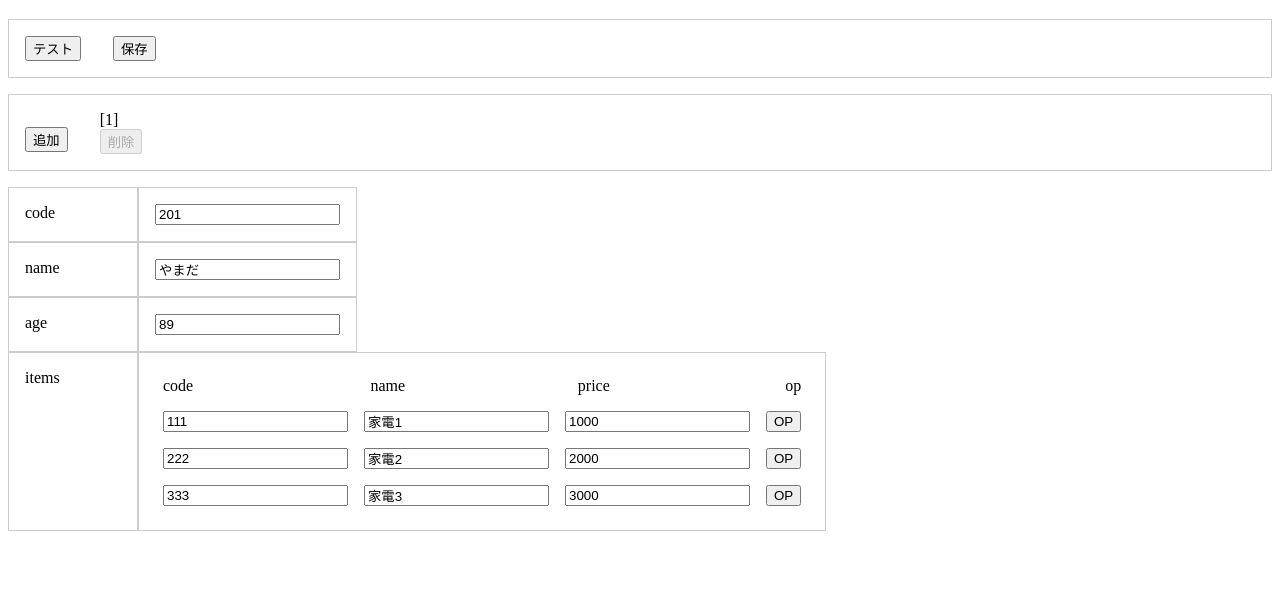
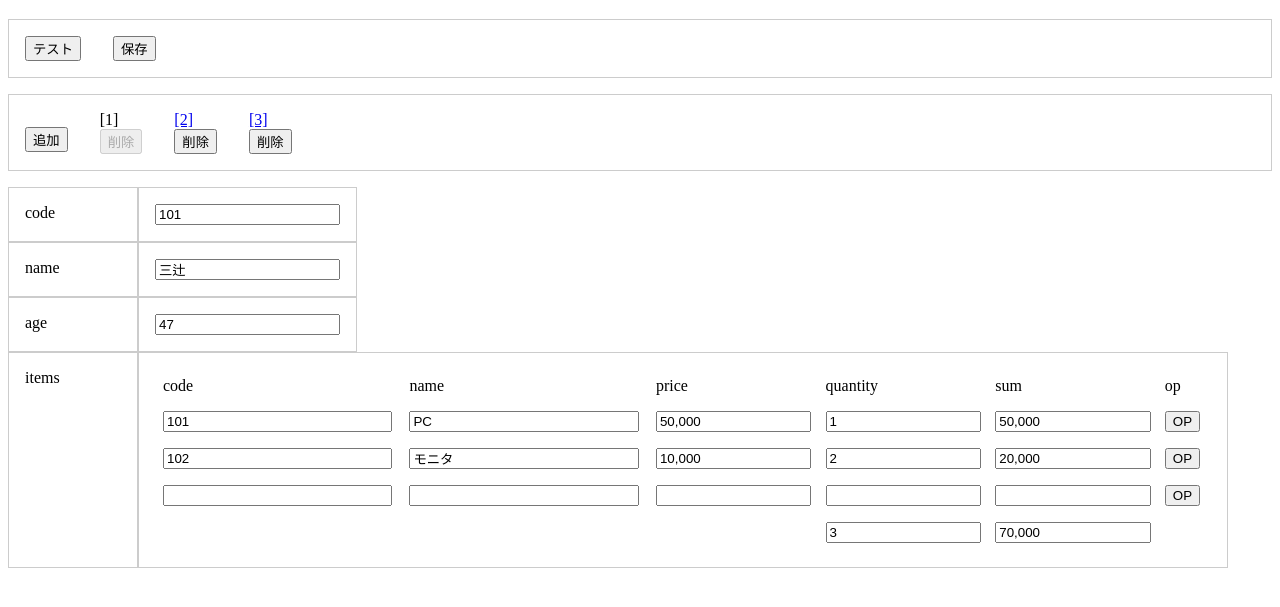
Before and after one commit to mitsuji/polyform, a plain HTML site: page web/polyform.html in a window 1280 px wide. Both pictures are taken after a click on the button "テスト". Shown: the part 61-668 px from the top of the page. Drawn offline with Linux system fonts and the light colour scheme.

Commit message:
mod: 数値のフォーマットと小計・合計

```diff
--- a/web/polyform.css
+++ b/web/polyform.css
@@ -74,11 +74,23 @@ div.form > div > div.items > ul > li > div {
     padding: 0.5em;
 }
 div.form > div > div.items > ul > li > div:nth-child(1) {
-    width:33%;
+    width:24%;
 }
 div.form > div > div.items > ul > li > div:nth-child(2) {
-    width:33%;
+    width:24%;
 }
 div.form > div > div.items > ul > li > div:nth-child(3) {
-    width:33%;
+    width:16%;
 }
+div.form > div > div.items > ul > li > div:nth-child(4) {
+    width:16%;
+}
+div.form > div > div.items > ul > li > div:nth-child(5) {
+    width:16%;
+}
+div.form > div > div.items > ul > li > div:nth-child(6) {
+    width:4%;
+}
+div.form > div > div.items > ul > li > div > input {
+    width: 96%;
+}
--- a/web/polyform.html
+++ b/web/polyform.html
@@ -59,6 +59,12 @@
                   price
                 </div>
                 <div>
+                  quantity
+                </div>
+                <div>
+                  sum
+                </div>
+                <div>
                   op
                 </div>
               </li>
@@ -70,7 +76,13 @@
                   <input type="text" v-model="form.item0.name">
                 </div>
                 <div>
-                  <input type="text" v-model="form.item0.price">
+                  <input type="text" v-model="form.item0.price" @change="calcSum">
+                </div>
+                <div>
+                  <input type="text" v-model="form.item0.quantity" @change="calcSum">
+                </div>
+                <div>
+                  <input type="text" v-model="form.item0.sum" readonly>
                 </div>
                 <div>
                   <button @click="openSubwin(0)">OP</button>
@@ -84,7 +96,13 @@
                   <input type="text" v-model="form.item1.name">
                 </div>
                 <div>
-                  <input type="text" v-model="form.item1.price">
+                  <input type="text" v-model="form.item1.price" @change="calcSum">
+                </div>
+                <div>
+                  <input type="text" v-model="form.item1.quantity" @change="calcSum">
+                </div>
+                <div>
+                  <input type="text" v-model="form.item1.sum" readonly>
                 </div>
                 <div>
                   <button @click="openSubwin(1)">OP</button>
@@ -98,10 +116,32 @@
                   <input type="text" v-model="form.item2.name">
                 </div>
                 <div>
-                  <input type="text" v-model="form.item2.price">
+                  <input type="text" v-model="form.item2.price" @change="calcSum">
+                </div>
+                <div>
+                  <input type="text" v-model="form.item2.quantity" @change="calcSum">
+                </div>
+                <div>
+                  <input type="text" v-model="form.item2.sum" readonly>
                 </div>
                 <div>
                   <button @click="openSubwin(2)">OP</button>
+                </div>
+              </li>
+              <li>
+                <div>
+                </div>
+                <div>
+                </div>
+                <div>
+                </div>
+                <div>
+                  <input type="text" v-model="form.quantityTotal" readonly>
+                </div>
+                <div>
+                  <input type="text" v-model="form.sumTotal" readonly>
+                </div>
+                <div>
                 </div>
               </li>
             </ul>
--- a/web/polyform.js
+++ b/web/polyform.js
@@ -1,3 +1,6 @@
+const fromFormattedNumber = (txt) => Number(txt.replace(",",""));
+const toFormattedNumber = (num) => num.toLocaleString('ja-JP');
+
 window.addEventListener('load',(event) => {
     const { createApp, ref, onMounted, watch } = Vue;
     const app = createApp({
@@ -8,11 +11,32 @@ window.addEventListener('load',(event) => {
                 // [TODO] フォームに入力した時点でエラーや警告を出したいときはここを使う
                 console.log ("form changed...");
             },{deep : true});
+            const calcSum = () => {
+                let quantityTotal = 0;
+                let sumTotal = 0;
+                for(let i = 0; i < 3; i++) {
+                    const item = form.value[`item${i}`];
+                    const blankPrice = (item.price == "");
+                    const blankQuantity = (item.quantity == "");
+                    const price = (blankPrice) ? NaN : fromFormattedNumber(item.price);
+                    const quantity = (blankQuantity) ? NaN : Math.trunc(fromFormattedNumber(item.quantity));
+                    const sum = price * quantity;
+                    item.price = isNaN(price) ? "" : toFormattedNumber(price);
+                    item.quantity = isNaN(quantity) ? "" : toFormattedNumber(quantity);
+                    item.sum = isNaN(sum) ? "" : toFormattedNumber(sum);
+                    quantityTotal += (blankPrice && blankQuantity) ? 0 : quantity;
+                    sumTotal +=  (blankPrice && blankQuantity) ? 0 : sum;
+                }
+                form.value.quantityTotal = (isNaN(quantityTotal) || quantityTotal == 0)
+                                            ? "" : toFormattedNumber(quantityTotal);
+                form.value.sumTotal = (isNaN(sumTotal) || quantityTotal == 0)
+                                        ? "" : toFormattedNumber(sumTotal);
+            };
             const appendForm = (index) => {
                 forms.value.push ({code:'',name:'',age:'',isActive:false,
-                                   item0:{code:'',name:'',price:''},
-                                   item1:{code:'',name:'',price:''},
-                                   item2:{code:'',name:'',price:''}
+                                   item0:{code:'',name:'',price:'',quantity:'',sum:''},
+                                   item1:{code:'',name:'',price:'',quantity:'',sum:''},
+                                   item2:{code:'',name:'',price:'',quantity:'',sum:''}
                                   });
             };
             const focusForm = (index) => {
@@ -20,6 +44,7 @@ window.addEventListener('load',(event) => {
                 const targetForm = forms.value[index];
                 targetForm.isActive = true;
                 form.value = targetForm;
+                calcSum();
             };
             const deleteForm = (index) => {
                 if(!confirm("本当に削除しますか?(元に戻せません)")) return;
@@ -32,19 +57,36 @@ window.addEventListener('load',(event) => {
                 // [TODO] API を叩いて保存する
                 console.log(saveForms);
             };
+            const loadData =  (newData) => {
+                forms.value = newData;
+                forms.value.forEach((f,index) => {
+                    if (index == 0){
+                        f.isActive = true;
+                    } else {
+                        f.isActive = false;
+                    }
+                });
+                form.value = forms.value.find((item) => item.isActive);
+                calcSum();
+            };
             const test = () => {
-                form.value.code = '201';
-                form.value.name = 'やまだ';
-                form.value.age = '89';
-                form.value.item0.code = '111';
-                form.value.item0.name = '家電1';
-                form.value.item0.price = '1000';
-                form.value.item1.code = '222';
-                form.value.item1.name = '家電2';
-                form.value.item1.price = '2000';
-                form.value.item2.code = '333';
-                form.value.item2.name = '家電3';
-                form.value.item2.price = '3000';
+                const newData = [{code:'101',name:'三辻',age:'47',
+                                 item0:{code:'101',name:'PC',price:'50000',quantity:'1',sum:'50000'},
+                                 item1:{code:'102',name:'モニタ',price:'10000',quantity:'2',sum:'20000'},
+                                 item2:{code:'',name:'',price:'',quantity:'',sum:''}
+                                },
+                                {code:'102',name:'鈴木',age:'35',
+                                 item0:{code:'',name:'',price:'',quantity:'',sum:''},
+                                 item1:{code:'',name:'',price:'',quantity:'',sum:''},
+                                 item2:{code:'',name:'',price:'',quantity:'',sum:''}
+                                },
+                                {code:'103',name:'森田',age:'25',
+                                 item0:{code:'101',name:'PC',price:'50000',quantity:'1',sum:'50000'},
+                                 item1:{code:'102',name:'モニタ',price:'10000',quantity:'2',sum:'10000'},
+                                 item2:{code:'103',name:'タブレット',price:'30000',quantity:'3',sum:'30000'}
+                                }];
+
+                loadData(newData);
             };
             const openSubwin = (index) => {
                 window.open(`subwin.html?callback=setItem&index=${index}`, "URL", "width=280,height=320,toolbar=0");
@@ -55,42 +97,20 @@ window.addEventListener('load',(event) => {
                 item.code = code;
                 item.name = name;
                 item.price = price;
+                calcSum();
             };
             onMounted (async () => {
                 // [TODO] API を叩いてとってくる
-//                const initForms = [{code:'101',name:'三辻',age:'47',
-//                                    item0:{code:'101',name:'PC',price:'50000'},
-//                                    item1:{code:'102',name:'モニタ',price:'10000'},
-//                                    item2:{code:'',name:'',price:''}
-//                                   },
-//                                   {code:'102',name:'鈴木',age:'35',
-//                                    item0:{code:'',name:'',price:''},
-//                                    item1:{code:'',name:'',price:''},
-//                                    item2:{code:'',name:'',price:''}
-//                                   },
-//                                   {code:'103',name:'森田',age:'25',
-//                                    item0:{code:'101',name:'PC',price:'50000'},
-//                                    item1:{code:'102',name:'モニタ',price:'10000'},
-//                                    item2:{code:'103',name:'タブレット',price:'30000'}
-//                                   }];
                 const initForms = [{code:'',name:'',age:'',
-                                    item0:{code:'',name:'',price:''},
-                                    item1:{code:'',name:'',price:''},
-                                    item2:{code:'',name:'',price:''}
+                                    item0:{code:'',name:'',price:'',quantity:'',sum:''},
+                                    item1:{code:'',name:'',price:'',quantity:'',sum:''},
+                                    item2:{code:'',name:'',price:'',quantity:'',sum:''}
                                    }];
-                forms.value = initForms;
-                forms.value.forEach((f,index) => {
-                    if (index == 0){
-                        f.isActive = true;
-                    } else {
-                        f.isActive = false;
-                    }
-                });
-                form.value = forms.value.find((item) => item.isActive);
+                loadData(initForms);
 
             });
             window.setItem = setItem; // サブウィンドウから呼び出すためにグローバルに登録
-            return { forms,form, appendForm, focusForm, deleteForm, save, test, openSubwin};
+            return { forms,form, appendForm, focusForm, deleteForm, save, test, openSubwin, calcSum};
         }
     });
     app.config.compilerOptions.delimiters = ['(#', '#)'];
```
